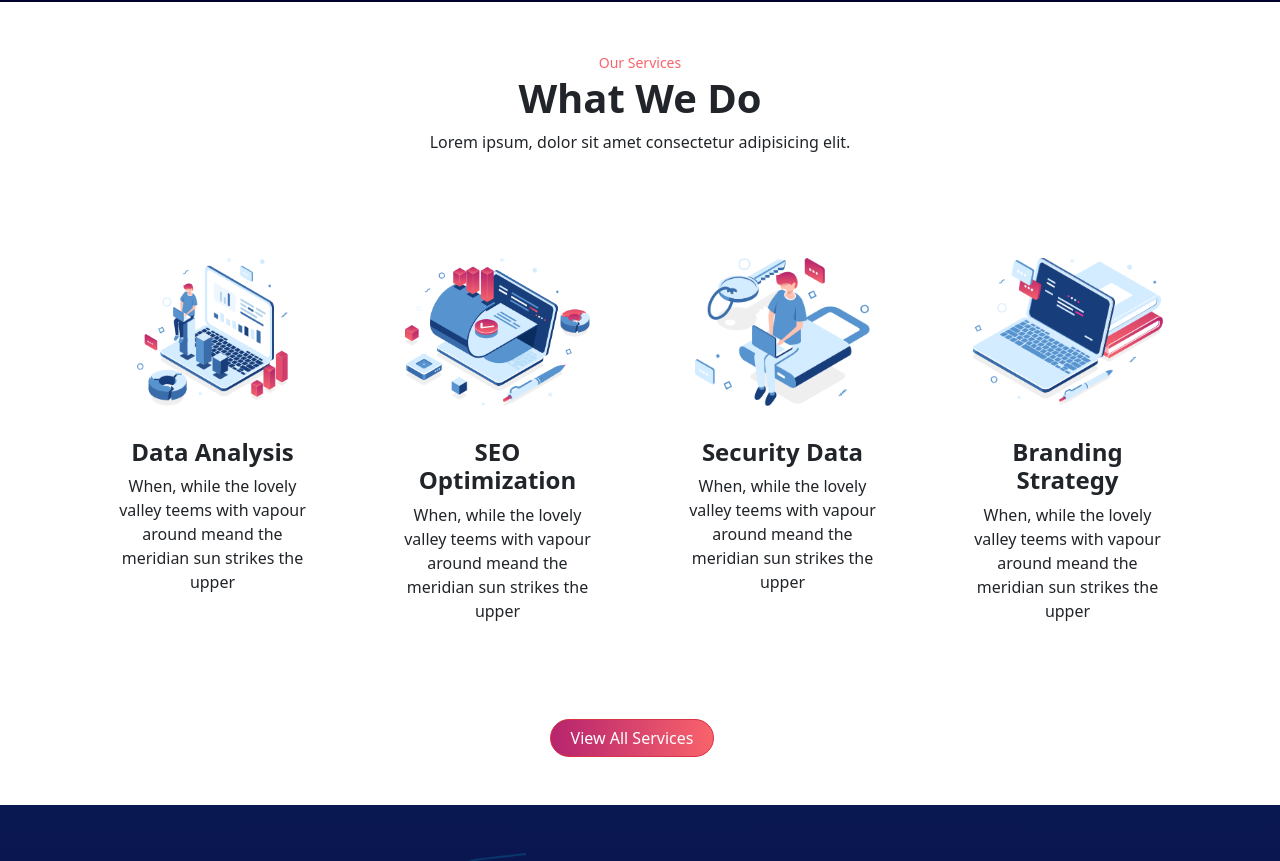
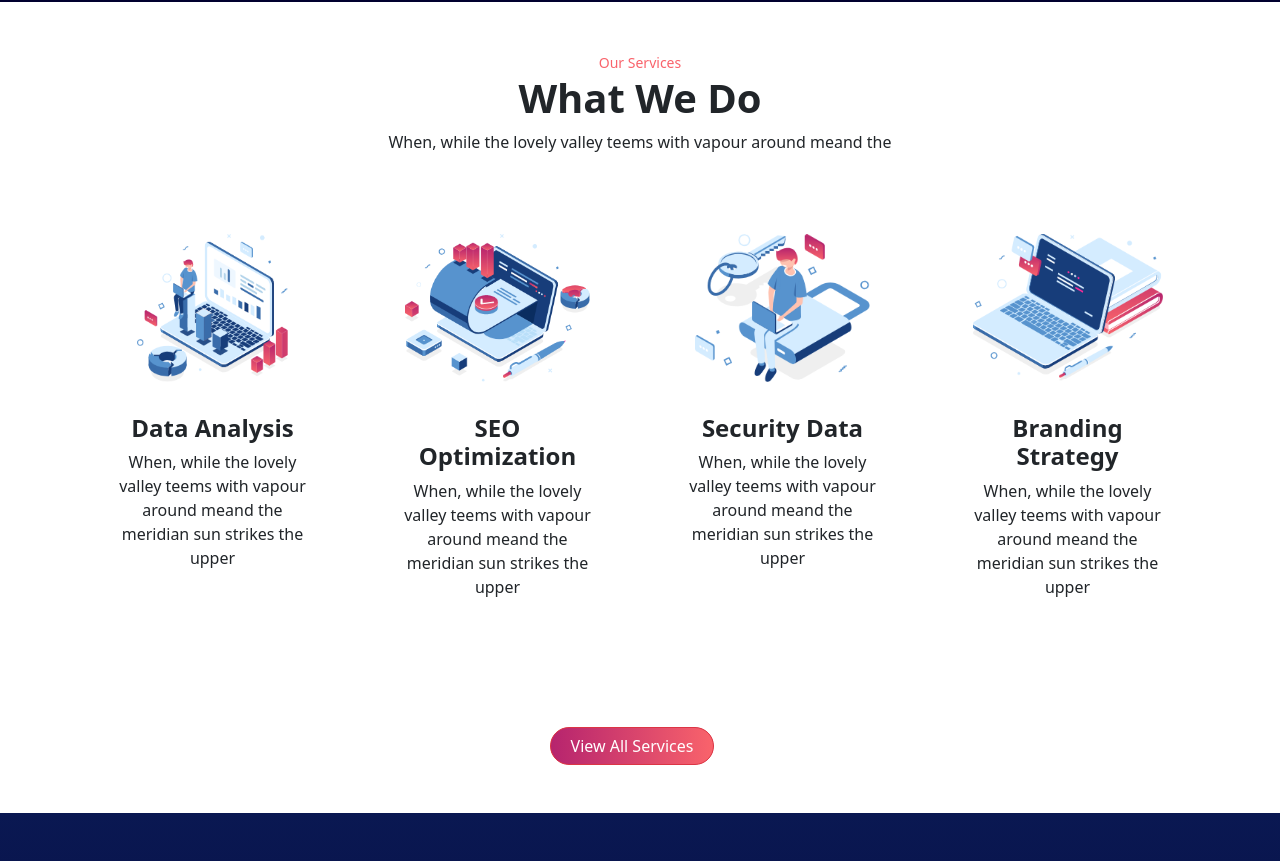
Before and after one commit to lucapolzone/proj-html-vuejs, a Vue app: page / in a window 1280 px wide. Shown: the part 700-1561 px from the top of the page. Built offline with nearby package versions, Linux system fonts and the light colour scheme.

Commit message:
feat: optimize logic for props in AppCard component

```diff
--- a/src/App.vue
+++ b/src/App.vue
@@ -15,7 +15,29 @@ export default {
         contact: 'Contact',
         portfolio: 'Portfolio',
         sign: 'Sign in'
-      }
+      },
+      cards: [
+        {
+          imgPath: '/images/Group-247.png',
+          title: 'Data Analysis',
+          caption: 'When, while the lovely valley teems with vapour around meand the meridian sun strikes the upper'
+        },
+        {
+          imgPath: '/images/Group-567.png',
+          title: 'SEO Optimization',
+          caption: 'When, while the lovely valley teems with vapour around meand the meridian sun strikes the upper'
+        },
+        {
+          imgPath: '/images/Group-538.png',
+          title: 'Security Data',
+          caption: 'When, while the lovely valley teems with vapour around meand the meridian sun strikes the upper'
+        },
+        {
+          imgPath: '/images/Group-566.png',
+          title: 'Branding Strategy',
+          caption: 'When, while the lovely valley teems with vapour around meand the meridian sun strikes the upper'
+        }
+      ]
     }
   },
 
@@ -27,7 +49,7 @@ export default {
 
 <template>
   <app-header :navElements="navElements" />
-  <app-main />
+  <app-main :cards="cards" />
   <app-footer />
 </template>
 
--- a/src/components/AppCard.vue
+++ b/src/components/AppCard.vue
@@ -1,22 +1,19 @@
 <script>
 export default {
   props: {
-    imgPath: String,
-    title: String,
+    card: Object
   }
 
 }
 </script>
 <template>
-  <h2>
+  <div class="col-md-3">
+    <div class="card">
+      <img :src="card.imgPath" alt="">
+      <h3>{{ card.title }}</h3>
+      <p>{{ card.caption }}</p>
+    </div>
 
-  </h2>
-
-
-  <div class="card">
-    <img :src="imgPath" alt="">
-    <h3>{{ title }}</h3>
-    <p>When, while the lovely valley teems with vapour around meand the meridian sun strikes the upper</p>
   </div>
 </template>
 <style lang="scss" scoped>
@@ -26,7 +23,8 @@ export default {
   display: inline-block;
   border: none;
   padding: 0 $medium-size;
-  margin: $xxlarge-size 0;
+  margin-top: $xlarge-size;
+  margin-bottom: $x3large-size;
 
 
   img {
--- a/src/components/AppMain.vue
+++ b/src/components/AppMain.vue
@@ -1,6 +1,5 @@
 <script>
 import AppCard from './AppCard.vue';
-
 
 
 export default {
@@ -8,6 +7,10 @@ export default {
     return {
 
     }
+  },
+
+  props: {
+    cards: Array,
   },
 
   components: { AppCard }
@@ -23,26 +26,12 @@ export default {
         <div class="wrapper-title">
           <small>Our Services</small>
           <h2>What We Do</h2>
-          <p>Lorem ipsum, dolor sit amet consectetur adipisicing elit.</p>
+          <p>When, while the lovely valley teems with vapour around meand the</p>
         </div>
 
         <div class="row text-center">
 
-          <div class="col-md-3">
-            <app-card :imgPath="'/images/Group-247.png'" :title="'Data Analysis'" />
-          </div>
-
-          <div class="col-md-3">
-            <app-card :imgPath="'/images/Group-567.png'" :title="'SEO Optimization'" />
-          </div>
-
-          <div class="col-md-3">
-            <app-card :imgPath="'/images/Group-538.png'" :title="'Security Data'" />
-          </div>
-
-          <div class="col-md-3">
-            <app-card :imgPath="'/images/Group-566.png'" :title="'Branding Strategy'" />
-          </div>
+          <app-card v-for="card in cards" :card="card" />
 
         </div>
 
--- a/src/styles/partials/_variables.scss
+++ b/src/styles/partials/_variables.scss
@@ -6,3 +6,4 @@ $medium-size: 2rem;
 $large-size: 3rem;
 $xlarge-size: 4rem;
 $xxlarge-size: 5rem;
+$x3large-size: 7rem;
```
